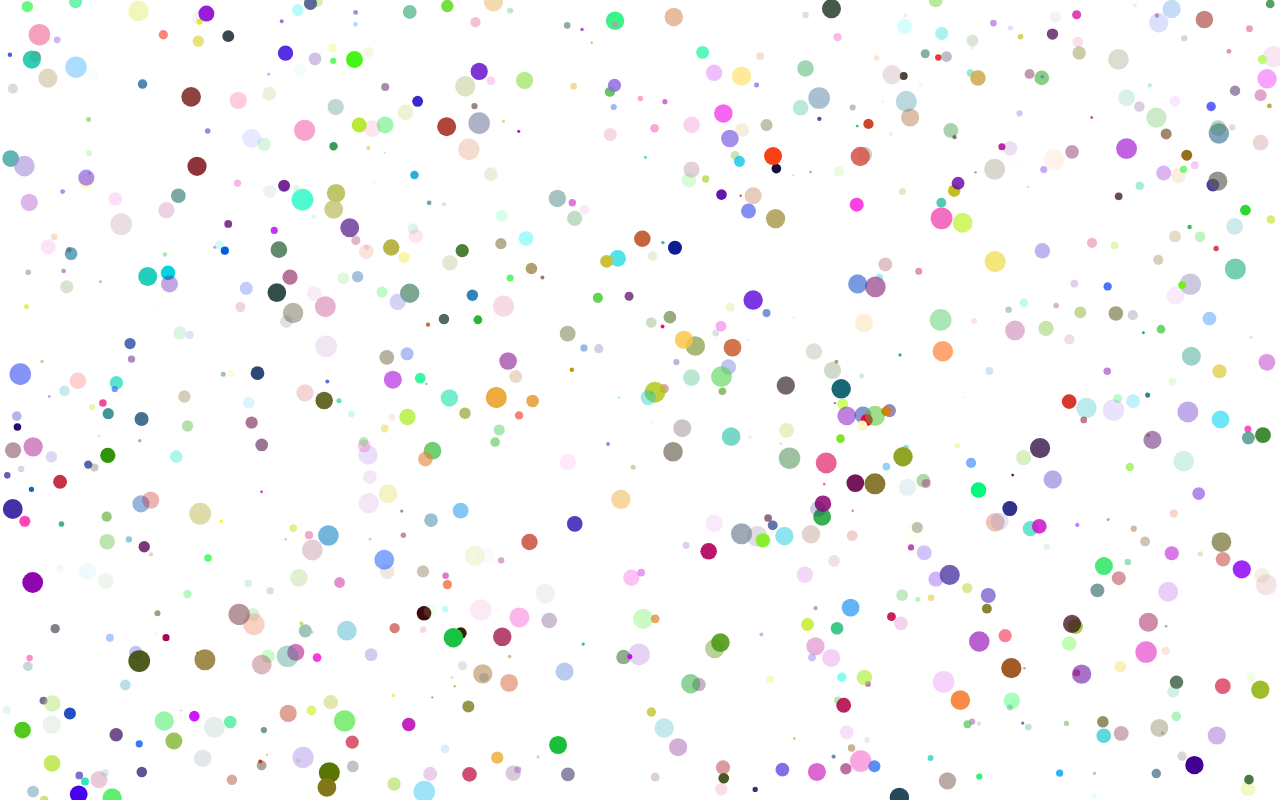
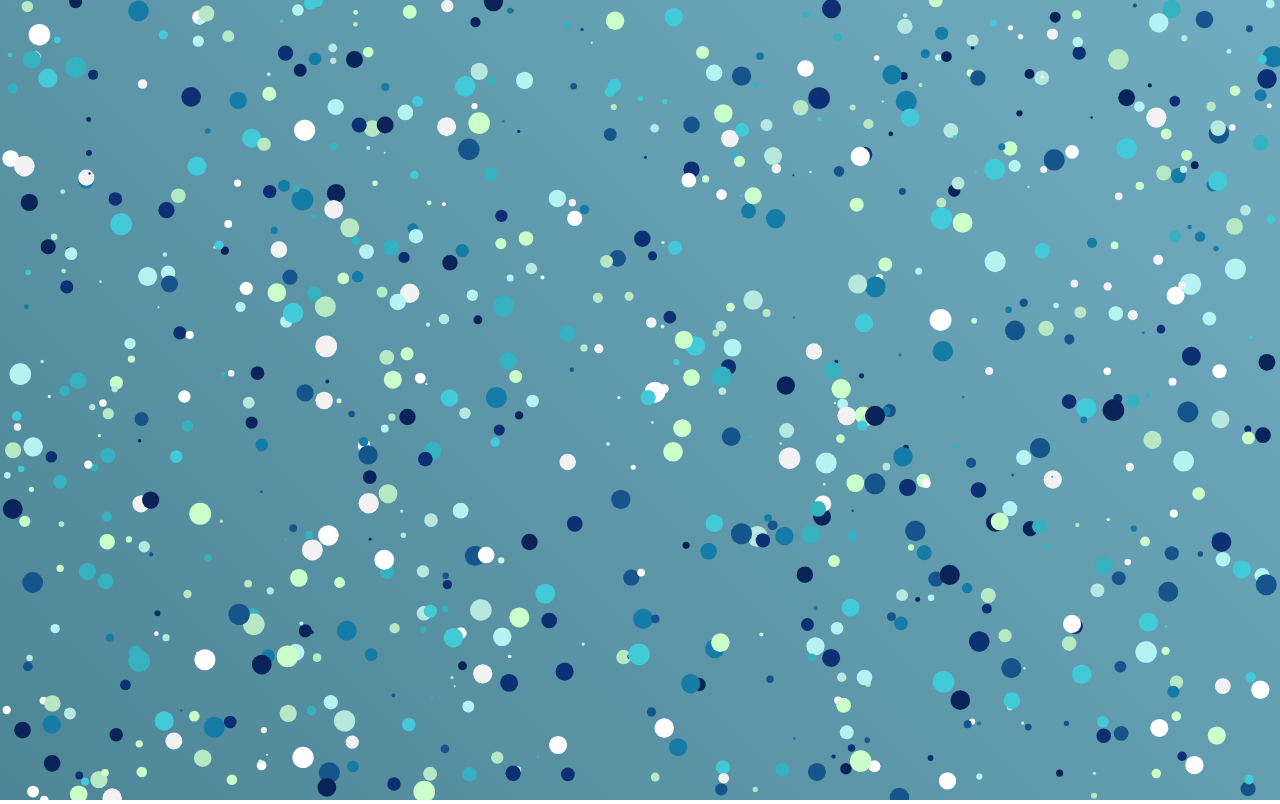
Before and after one commit to Guru707/canvas, a plain HTML site: page canvas-bubble-mousehover.html in a window 1280 px wide. Drawn offline with Linux system fonts and the light colour scheme.

Commit message:
changes color layout

```diff
--- a/canvas-bubble-mousehover.html
+++ b/canvas-bubble-mousehover.html
@@ -14,6 +14,7 @@
         canvas {
             width: 100%;
             height: 100%;
+            background: linear-gradient(45deg, #4e8696, #70acc1);
         }
     </style>
 </head>
@@ -32,6 +33,22 @@
         var mouseX;
         var mouseY;
 
+        var colorArray = [
+        "#0A2459",
+        "#0D2F73",
+        "#16558C",
+        "#147CA6",
+        "#36B1BF",
+        "#43CAD9",
+        "#B6F2F2",
+        "#F2F2F2",
+        "#FFFFFF",
+        "#B7E8C4",
+        "#CBFFC9",
+        "#B7E8E0",
+
+        ]
+
         window.addEventListener('mousemove', mousemove);
 
         function mousemove(e) {
@@ -48,12 +65,12 @@
         })
 
         function Circle(x, y, dx, dy, radius) {
-            this.getRandomColor = function () {
-                var color =
-                    `rgba(${Math.random() * 255}, ${Math.random() * 255}, ${Math.random() * 255}, ${Math.random() + 0.1 })`;
-                console.log(color);
-                return color;
-            }
+            // this.getRandomColor = function () {
+            //     var color =
+            //         `rgba(${Math.random() * 255}, ${Math.random() * 255}, ${Math.random() * 255}, ${Math.random() + 0.1 })`;
+            //     console.log(color);
+            //     return color;
+            // }
 
             this.x = x;
             this.y = y;
@@ -61,7 +78,8 @@
             this.dy = dy;
             this.radius = radius;
             this.minRadius = radius;
-            this.fiilColor = this.getRandomColor();
+            //this.fiilColor = this.getRandomColor(); //function use
+            this.fiilColor = colorArray[Math.floor(Math.random() * colorArray.length)];
 
 
             this.draw = function () {
```
